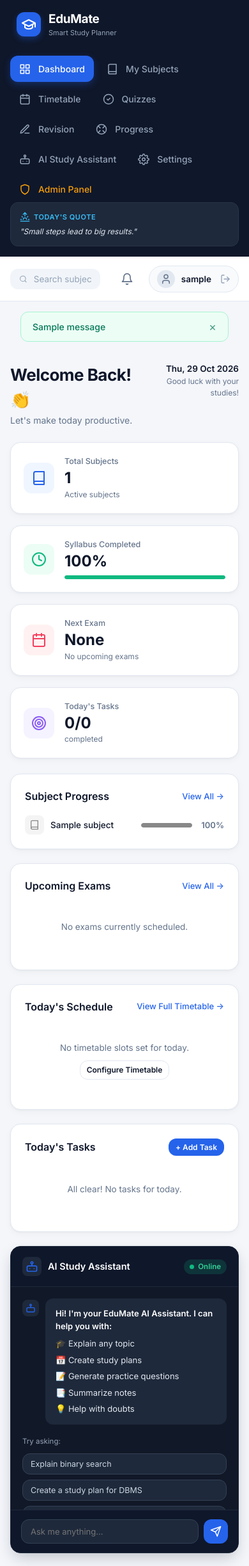
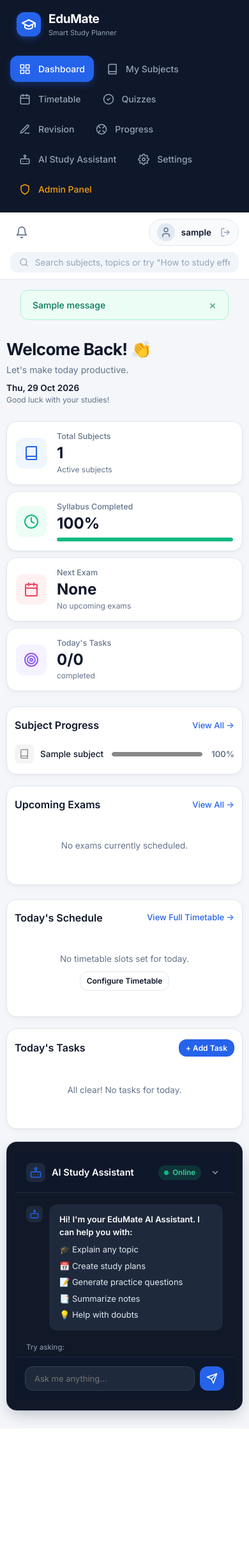
Before and after one commit to priyanshuYadav88/EduMate, a Flask app: page /dashboard in a window 390 px wide. Shown: the whole page at 64% size. After the commit the page ends 2231 px from the top, so only its background shows below. Run offline with Flask 3, Linux system fonts and the light colour scheme; a user stored in the database is signed in; tables that the repository leaves empty hold one stand-in row (values such as "Sample post"); one stand-in notice (Sample message) is shown.

Commit message:
fix: standalone auth layout without sidebar and responsive dashboard grid

```diff
--- a/static/script.js
+++ b/static/script.js
@@ -211,3 +211,11 @@ document.addEventListener('DOMContentLoaded', () => {
         });
     }
 });
+
+// 7. Toggle AI Assistant Panel Collapse / Expand
+function toggleAiAssistantPanel() {
+    const card = document.getElementById('ai-assistant-card');
+    if (card) {
+        card.classList.toggle('collapsed');
+    }
+}
--- a/static/style.css
+++ b/static/style.css
@@ -536,7 +536,7 @@ button, input, select, textarea {
 /* Dashboard Workspace Grid */
 .dashboard-main-grid {
     display: grid;
-    grid-template-columns: 1fr 340px;
+    grid-template-columns: minmax(0, 1fr) 340px;
     gap: 22px;
     align-items: start;
 }
@@ -545,11 +545,12 @@ button, input, select, textarea {
     display: flex;
     flex-direction: column;
     gap: 22px;
+    min-width: 0;
 }
 
 .two-column-row {
     display: grid;
-    grid-template-columns: 1fr 1fr;
+    grid-template-columns: minmax(0, 1fr) minmax(0, 1fr);
     gap: 22px;
 }
 
@@ -560,6 +561,7 @@ button, input, select, textarea {
     border-radius: var(--radius-lg);
     padding: 22px;
     box-shadow: var(--shadow-card);
+    min-width: 0;
 }
 
 .card-header {
@@ -596,14 +598,15 @@ button, input, select, textarea {
     display: flex;
     align-items: center;
     gap: 12px;
+    min-width: 0;
 }
 
 .subject-lead {
     display: flex;
     align-items: center;
     gap: 10px;
-    width: 170px;
-    flex-shrink: 0;
+    flex: 0 1 180px;
+    min-width: 110px;
 }
 
 .subject-icon-box {
@@ -614,6 +617,7 @@ button, input, select, textarea {
     align-items: center;
     justify-content: center;
     font-weight: 700;
+    flex-shrink: 0;
 }
 
 .math-pi-symbol {
@@ -632,7 +636,8 @@ button, input, select, textarea {
 }
 
 .subject-bar-container {
-    flex: 1;
+    flex: 1 1 50px;
+    min-width: 40px;
     height: 7px;
     background-color: #f1f5f9;
     border-radius: var(--radius-full);
@@ -935,6 +948,47 @@ button, input, select, textarea {
 
 .offline-dot {
     background-color: #f43f5e;
+}
+
+.ai-header-actions {
+    display: flex;
+    align-items: center;
+    gap: 10px;
+}
+
+.ai-collapse-toggle-btn {
+    background: transparent;
+    border: none;
+    color: #94a3b8;
+    cursor: pointer;
+    display: flex;
+    align-items: center;
+    justify-content: center;
+    padding: 4px;
+    border-radius: var(--radius-sm);
+    transition: all 0.15s ease;
+}
+
+.ai-collapse-toggle-btn:hover {
+    color: #ffffff;
+    background-color: #1e293b;
+}
+
+.ai-toggle-icon {
+    transition: transform 0.25s ease;
+}
+
+.card-ai-assistant.collapsed {
+    height: auto !important;
+}
+
+.card-ai-assistant.collapsed .ai-chat-body,
+.card-ai-assistant.collapsed .ai-input-wrapper {
+    display: none !important;
+}
+
+.card-ai-assistant.collapsed .ai-toggle-icon {
+    transform: rotate(180deg);
 }
 
 .ai-chat-body {
@@ -1412,29 +1487,65 @@ button, input, select, textarea {
 }
 
 /* ==========================================================================
-   Responsive Adaptations
+   Responsive Adaptations (1366px, 1024px, 768px, 390px)
    ========================================================================== */
 
+/* 1366px and below: Balanced desktop spacing */
+@media (max-width: 1366px) {
+    .page-content {
+        padding: 24px 20px 36px 20px;
+    }
+
+    .topbar {
+        padding: 0 20px;
+    }
+
+    .dashboard-main-grid {
+        grid-template-columns: minmax(0, 1fr) 310px;
+        gap: 18px;
+    }
+
+    .two-column-row {
+        gap: 18px;
+    }
+}
+
+/* 1200px and below: Stack AI Assistant below to avoid squeezing 2-column cards */
 @media (max-width: 1200px) {
     .dashboard-main-grid {
         grid-template-columns: 1fr;
+        gap: 20px;
     }
 
     .card-ai-assistant {
-        height: 480px;
-    }
-}
-
-@media (max-width: 900px) {
+        height: 420px;
+    }
+
+    .stats-grid {
+        gap: 14px;
+    }
+}
+
+/* 1024px (Tablet Landscape): Smooth scaling */
+@media (max-width: 1024px) {
+    .sidebar {
+        width: 210px;
+        padding: 20px 12px;
+    }
+
     .stats-grid {
         grid-template-columns: repeat(2, 1fr);
     }
-
+}
+
+/* 900px and below: Collapse cards to single column */
+@media (max-width: 900px) {
     .two-column-row {
         grid-template-columns: 1fr;
     }
 }
 
+/* 768px (Tablet Portrait / Large Mobile) */
 @media (max-width: 768px) {
     .app-layout {
         flex-direction: column;
@@ -1453,15 +1564,84 @@ button, input, select, textarea {
         gap: 6px;
     }
 
+    .quote-card {
+        display: none;
+    }
+
     .topbar {
-        padding: 0 16px;
+        padding: 10px 16px;
+        height: auto;
+        min-height: 56px;
+        flex-wrap: wrap;
+        gap: 10px;
+    }
+
+    .search-bar {
+        order: 2;
+        max-width: 100%;
+        width: 100%;
+    }
+
+    .topbar-right {
+        order: 1;
+        width: 100%;
+        justify-content: space-between;
     }
 
     .page-content {
-        padding: 20px 16px;
+        padding: 18px 14px;
+    }
+
+    .welcome-header {
+        flex-direction: column;
+        align-items: flex-start;
+        gap: 8px;
+    }
+
+    .welcome-right {
+        text-align: left;
+    }
+}
+
+/* 480px and below (Mobile e.g. 390px iPhone / Android) */
+@media (max-width: 480px) {
+    .page-content {
+        padding: 14px 10px 28px 10px;
     }
 
     .stats-grid {
         grid-template-columns: 1fr;
-    }
-}
+        gap: 10px;
+    }
+
+    .stat-card {
+        padding: 14px;
+    }
+
+    .card {
+        padding: 16px 12px;
+    }
+
+    .subject-lead {
+        flex: 0 1 140px;
+        min-width: 90px;
+    }
+
+    .schedule-row {
+        flex-wrap: wrap;
+        gap: 8px;
+    }
+
+    .schedule-time {
+        flex: 1 0 100%;
+        font-size: 11px;
+    }
+
+    .auth-card {
+        padding: 24px 16px;
+    }
+
+    .auth-layout-wrapper {
+        padding: 16px 8px;
+    }
+}
--- a/templates/auth/login.html
+++ b/templates/auth/login.html
@@ -1,4 +1,4 @@
-{% extends 'base.html' %}
+{% extends 'auth/auth_base.html' %}
 
 {% block title %}Login — EduMate{% endblock %}
 
--- a/templates/auth/register.html
+++ b/templates/auth/register.html
@@ -1,4 +1,4 @@
-{% extends 'base.html' %}
+{% extends 'auth/auth_base.html' %}
 
 {% block title %}Register — EduMate{% endblock %}
 
--- a/templates/index.html
+++ b/templates/index.html
@@ -112,7 +112,7 @@
                         {% if subjects %}
                             {% for subj in subjects %}
                             <div class="subject-progress-item">
-                                <div class="subject-lead">
+                                <div class="subject-lead" title="{{ subj.name }}">
                                     <span class="subject-icon-box" style="background-color: {{ subj.color }}18; color: {{ subj.color }};">
                                         {% if subj.icon == 'cpu' %}
                                         <svg width="16" height="16" viewBox="0 0 24 24" fill="none" stroke="currentColor" stroke-width="2"><rect x="4" y="4" width="16" height="16" rx="2"/><rect x="9" y="9" width="6" height="6"/><path d="M9 1v3M15 1v3M9 20v3M15 20v3M20 9h3M20 14h3M1 9h3M1 14h3"/></svg>
@@ -126,7 +126,7 @@
                                         <svg width="16" height="16" viewBox="0 0 24 24" fill="none" stroke="currentColor" stroke-width="2"><path d="M4 19.5A2.5 2.5 0 0 1 6.5 17H20"/><path d="M6.5 2H20v20H6.5A2.5 2.5 0 0 1 4 19.5v-15A2.5 2.5 0 0 1 6.5 2z"/></svg>
                                         {% endif %}
                                     </span>
-                                    <span class="subject-title">{{ subj.name }}</span>
+                                    <span class="subject-title" title="{{ subj.name }}">{{ subj.name }}</span>
                                 </div>
                                 <div class="subject-bar-container">
                                     <div class="subject-bar-fill" style="width: {{ subj.progress_percentage }}%; background-color: {{ subj.color }};"></div>
@@ -258,7 +258,7 @@
                         </div>
                         <span class="ai-header-title">AI Study Assistant</span>
                     </div>
-
+                    <div class="ai-header-actions">
                         <!-- Honest Status Indicator (No fake simulation) -->
                         {% if ai_online %}
                         <span class="ai-status-pill online">
@@ -269,6 +269,10 @@
                             <span class="status-pulse-dot offline-dot"></span> Offline
                         </span>
                         {% endif %}
+                        <button type="button" class="ai-collapse-toggle-btn" onclick="toggleAiAssistantPanel()" aria-label="Toggle AI Assistant" title="Collapse or Expand Assistant">
+                            <svg class="ai-toggle-icon" width="16" height="16" viewBox="0 0 24 24" fill="none" stroke="currentColor" stroke-width="2"><polyline points="6 9 12 15 18 9"/></svg>
+                        </button>
+                    </div>
                 </div>
 
                 <!-- Chat Body -->
```
Also changed, not shown: other parts of static/style.css (+40 -11 lines), templates/auth/auth_base.html (added, +38 -0 lines), test_app.py (+15 -0 lines). Lines whose indentation alone changed are shown as unchanged.
